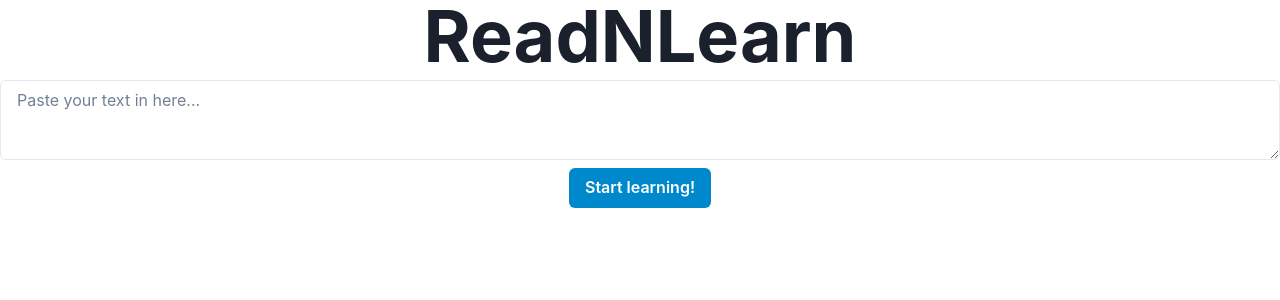
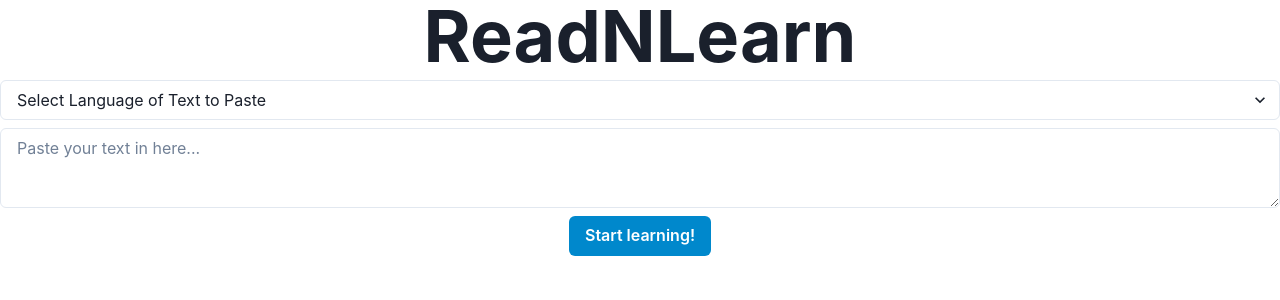
Before and after one commit to dnd1993/readnlearn, a Next.js app: page / in a window 1280 px wide. Shown: the top 300 px of the page. Built offline with nearby package versions, Linux system fonts and the light colour scheme.

Commit message:
[feat] Adds select language element

```diff
--- a/pages/index.tsx
+++ b/pages/index.tsx
@@ -1,4 +1,4 @@
-import { Textarea, Heading, Button, VStack } from '@chakra-ui/react'
+import { Textarea, Heading, Button, VStack, Select } from '@chakra-ui/react'
 
 export default function Home() {
   return (
@@ -6,6 +6,11 @@ export default function Home() {
       <Heading as='h1' size='4xl' noOfLines={1}>
         ReadNLearn
       </Heading>
+      <Select placeholder='Select Language of Text to Paste'>
+        <option value='option1'>French</option>
+        <option value='option2'>Spanish</option>
+        <option value='option3'>Russian</option>
+      </Select>
       <Textarea placeholder='Paste your text in here...' />
       <Button colorScheme='telegram'>Start learning!</Button>
     </VStack>
```
